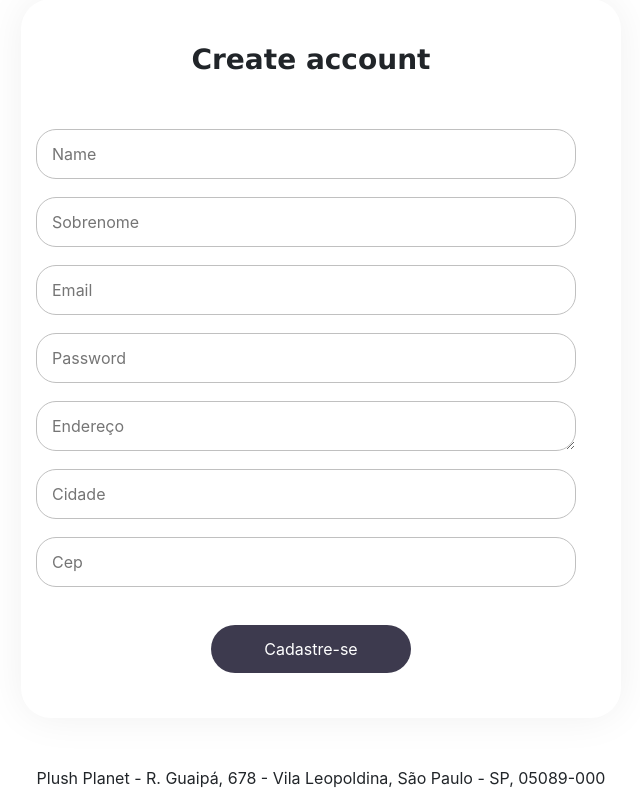
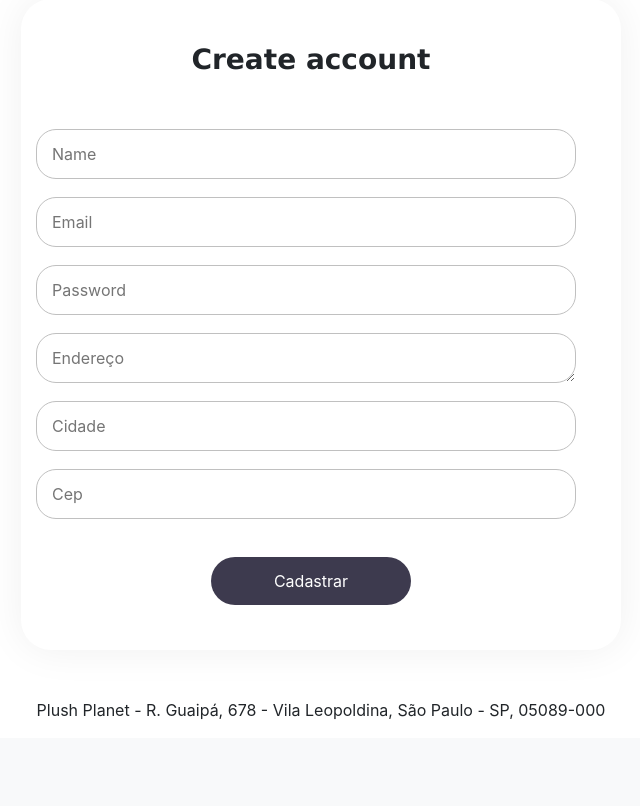
Before and after one commit to LenaMenezes/LojaVirtual, a PHP site: page /formUsuario.php in a window 1280 px wide. Shown: the part 313-1119 px from the top of the page, without its empty margins (319-959 px from the left). After the commit the page ends 1032 px from the top, so only its background shows below. Run offline with PHP 8.4, Linux system fonts and the light colour scheme; some libraries are stand-ins or nearby versions.

```diff
--- a/formUsuario.php
+++ b/formUsuario.php
@@ -152,19 +152,18 @@
 		<div class="row">
 
 
-            <form class="form">
+            <form method="post" action="inserirusuario.php" name="logon" class="form">
                 <p class="title">Create account</p>
-                <input type="text" class="input" placeholder="Name" name="nome" required id="nome">
-                <input type="text" class="input" placeholder="Sobrenome"  name="sobrenome" required id="sobrenome">
-                <input type="email" class="input" placeholder="Email" required id="email" name="email">
-                <input type="password" class="input" placeholder="Password" required id="senha" name="senha">
-                <textarea name="endereco" rows="1" class="input" placeholder="Endereço" required id="endereco"></textarea>
-                <input name="cidade" type="text" class="input" required id="cidade" placeholder="Cidade">
-                <input type="text" name="cep" class="input" placeholder="Cep" required id="cep">
+                <input type="text" class="input" placeholder="Name" name="txtnome" required id="nome">
+                <input type="email" class="input" placeholder="Email" required id="email" name="txtemail">
+                <input type="password" class="input" placeholder="Password" required id="senha" name="txtsenha">
+                <textarea name="txtendereco" rows="1" class="input" placeholder="Endereço" required id="endereco"></textarea>
+                <input name="txtcidade" type="text" class="input" required id="cidade" placeholder="Cidade">
+                <input type="text" name="txtcep" class="input" placeholder="Cep" required id="cep">
 
-                <!-- <button class="form-btn">Create account</button>    -->
+
                 <button type="submit" class="button">
-                    <span class="button-content"><a href="">Cadastre-se</a></span>
+                    <span class="button-content">Cadastrar</span>
                 </button>
             </form>
 		</div>
```
Also changed, not shown: inserirusuario.php (added, +22 -0 lines).
